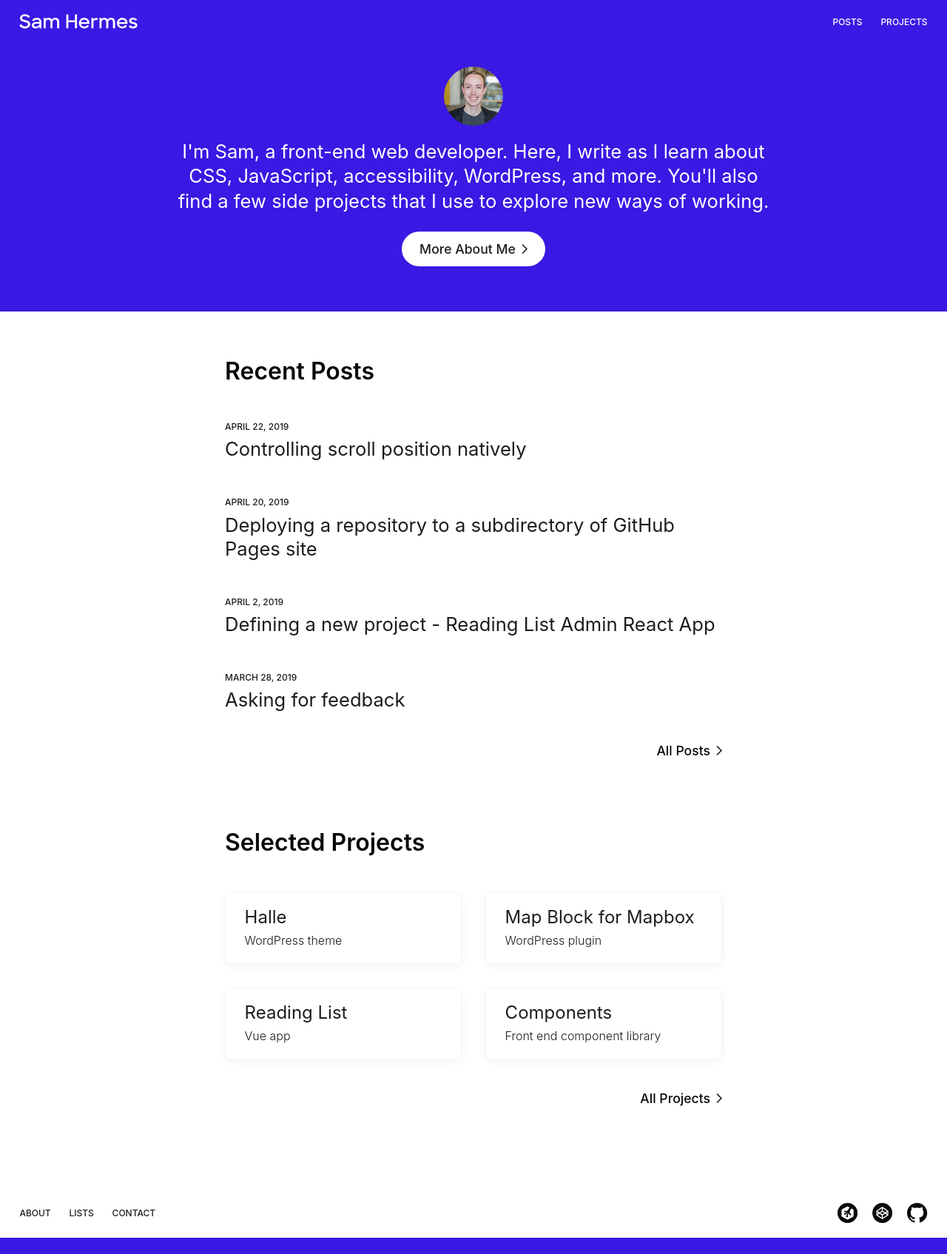
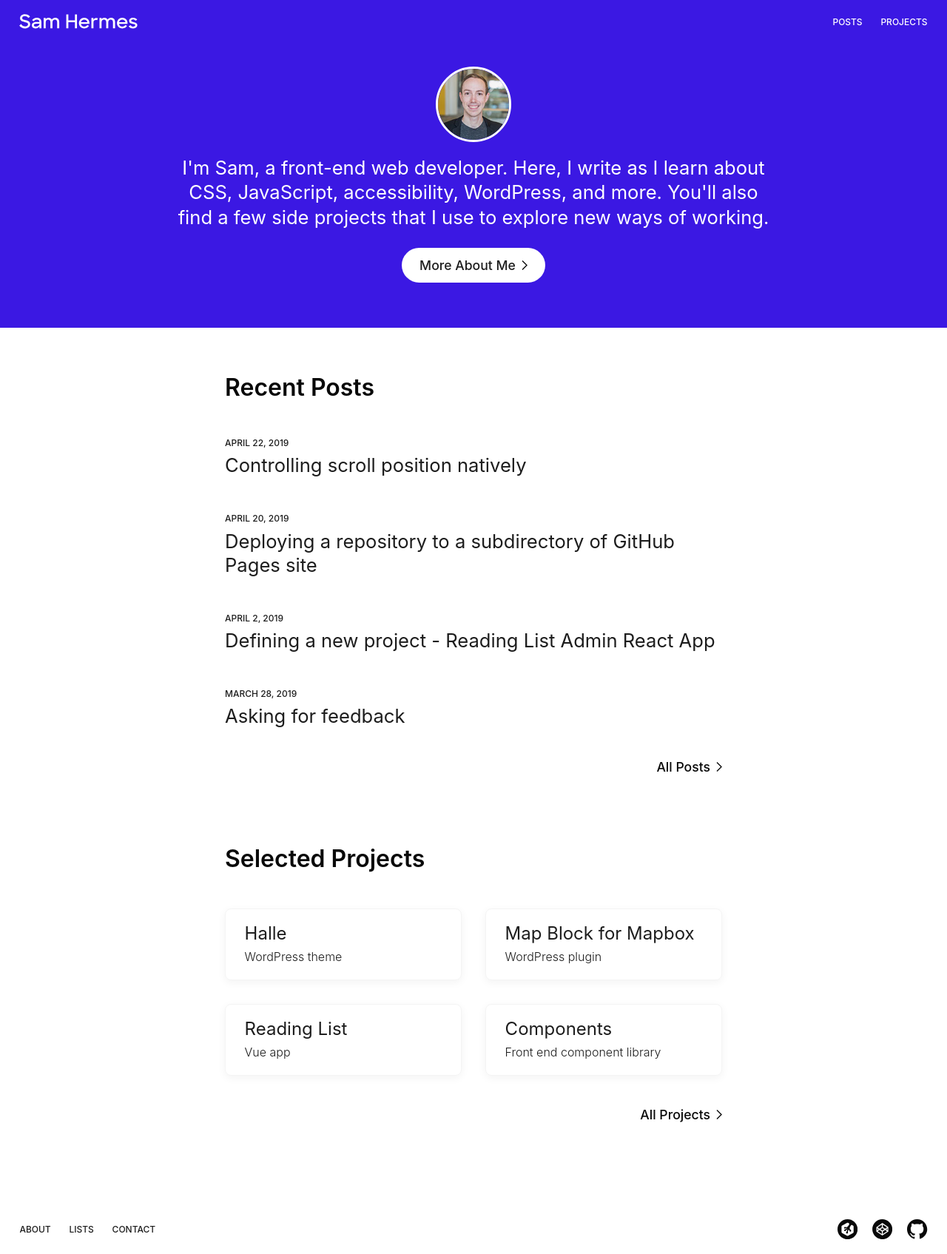
Before and after one commit to samhermes/samhermes.github.io, a Jekyll site: the page built from index.md, in a window 1280 px wide. Shown: the whole page at 74% size. Built offline with Jekyll 4.4.1, drawn with Linux system fonts in a browser that asks for light colours; before the commit the page ends 1673 px from its top, so only the background shows below that.

Commit message:
Update headshot styles

```diff
--- a/_sass/_home.scss
+++ b/_sass/_home.scss
@@ -26,8 +26,11 @@
             height: 5rem;
             margin-bottom: 1rem;
             border-radius: 50%;
+            border: 3px solid #fff;
 
             @media screen and (min-width: 48em) {
+                width: 6rem;
+                height: 6rem;
                 margin: 0 auto 1.1rem;
                 display: block;
             }
```
